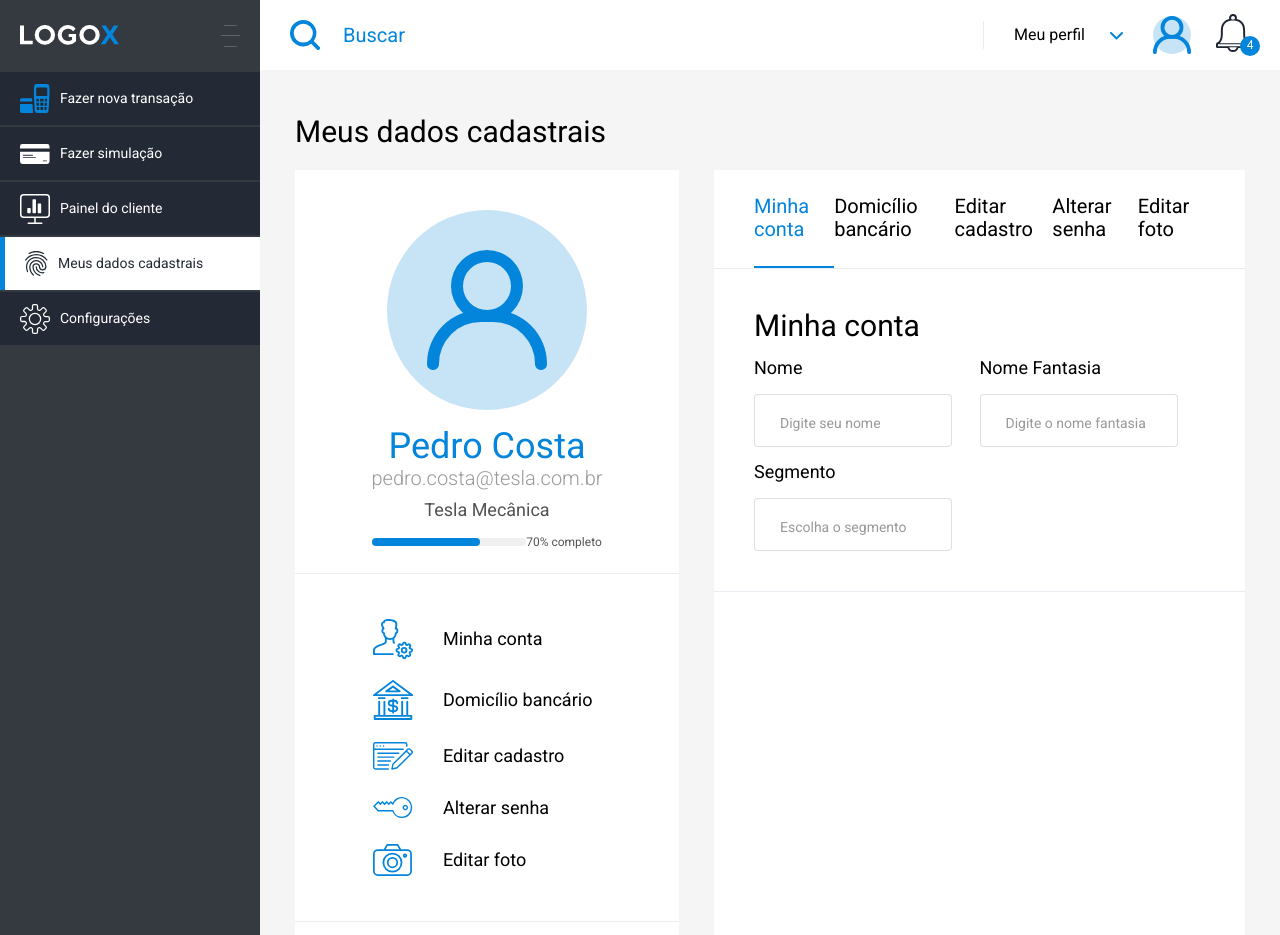
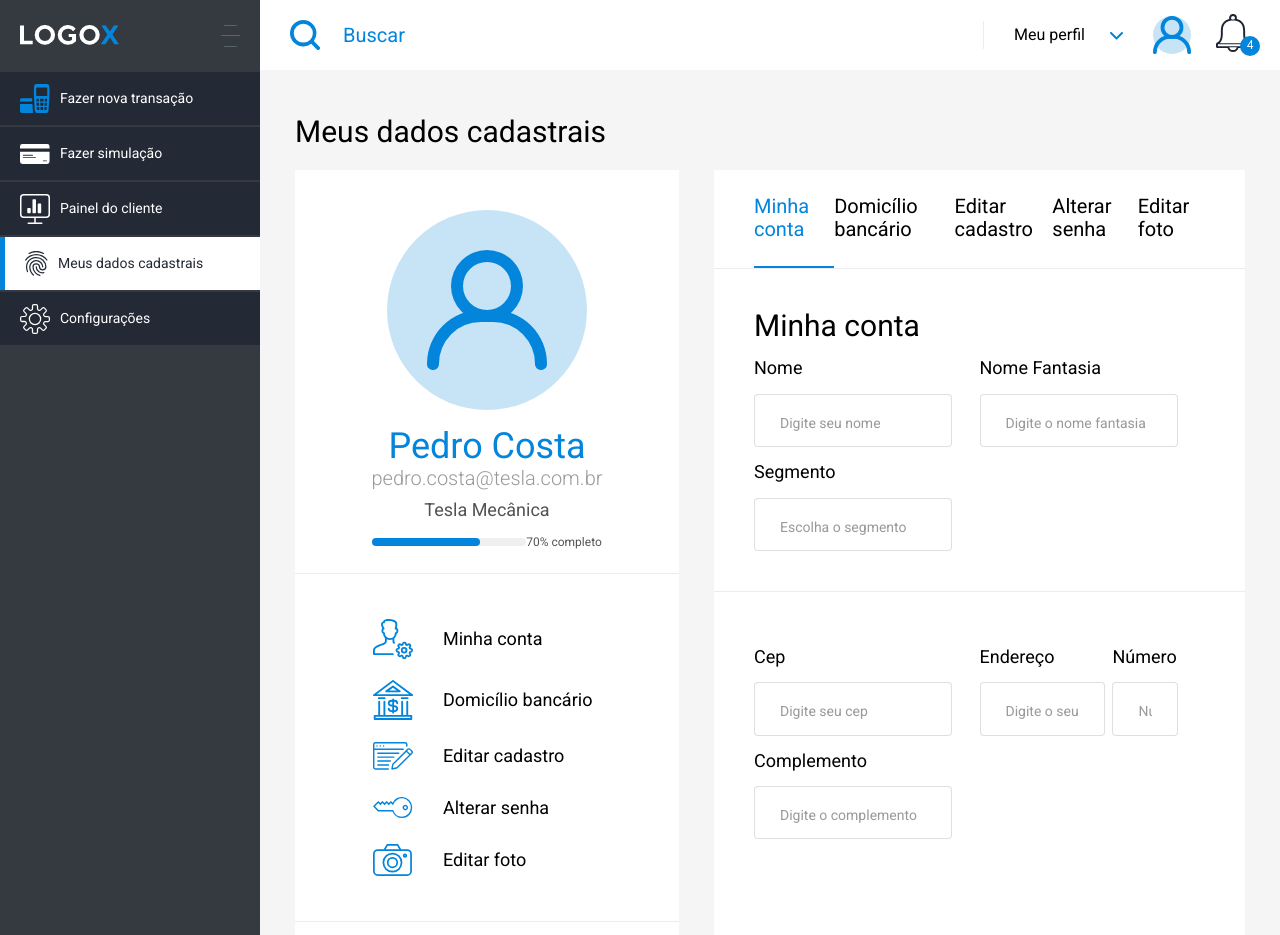
Before and after one commit to mmakarios/logox-vue, a Vue app: page / in a window 1280 px wide. Shown: the top 935 px of the page. Built offline with nearby package versions, Linux system fonts and the light colour scheme.

Commit message:
Add variant size input

```diff
--- a/src/components/BaseInput.vue
+++ b/src/components/BaseInput.vue
@@ -26,6 +26,16 @@ export default {
 
 <style lang="scss" scoped>
 .base-input {
+  width: 100%;
+
+  &.medium {
+    width: 63%;
+  }
+
+  &.small {
+    width: 33%;
+  }
+
   .label {
     font-size: 18px;
     margin: 15px 0;
--- a/src/components/UserDataSettings.vue
+++ b/src/components/UserDataSettings.vue
@@ -25,6 +25,30 @@
         </div>
       </div>
       <div class="divider"/>
+      <div class="input-section">
+        <div>
+          <base-input
+            label="Cep"
+            placeholder="Digite seu cep"/>
+          <base-input
+            label="Complemento"
+            placeholder="Digite o complemento"/>
+        </div>
+        <div class="two-columns">
+
+          <base-input
+            label="Endereço"
+            placeholder="Digite o seu endereço"
+            class="medium"
+          />
+          <base-input
+            label="Número"
+            placeholder="Número"
+            class="small"
+          />
+
+        </div>
+      </div>
     </div>
   </div>
 </template>
@@ -77,6 +101,9 @@ export default {
         max-width: 417px;
         flex: 1;
         margin-right: 6%;
+        display: flex;
+        flex-wrap: wrap;
+        justify-content: space-between;
       }
     }
     .divider {
```
